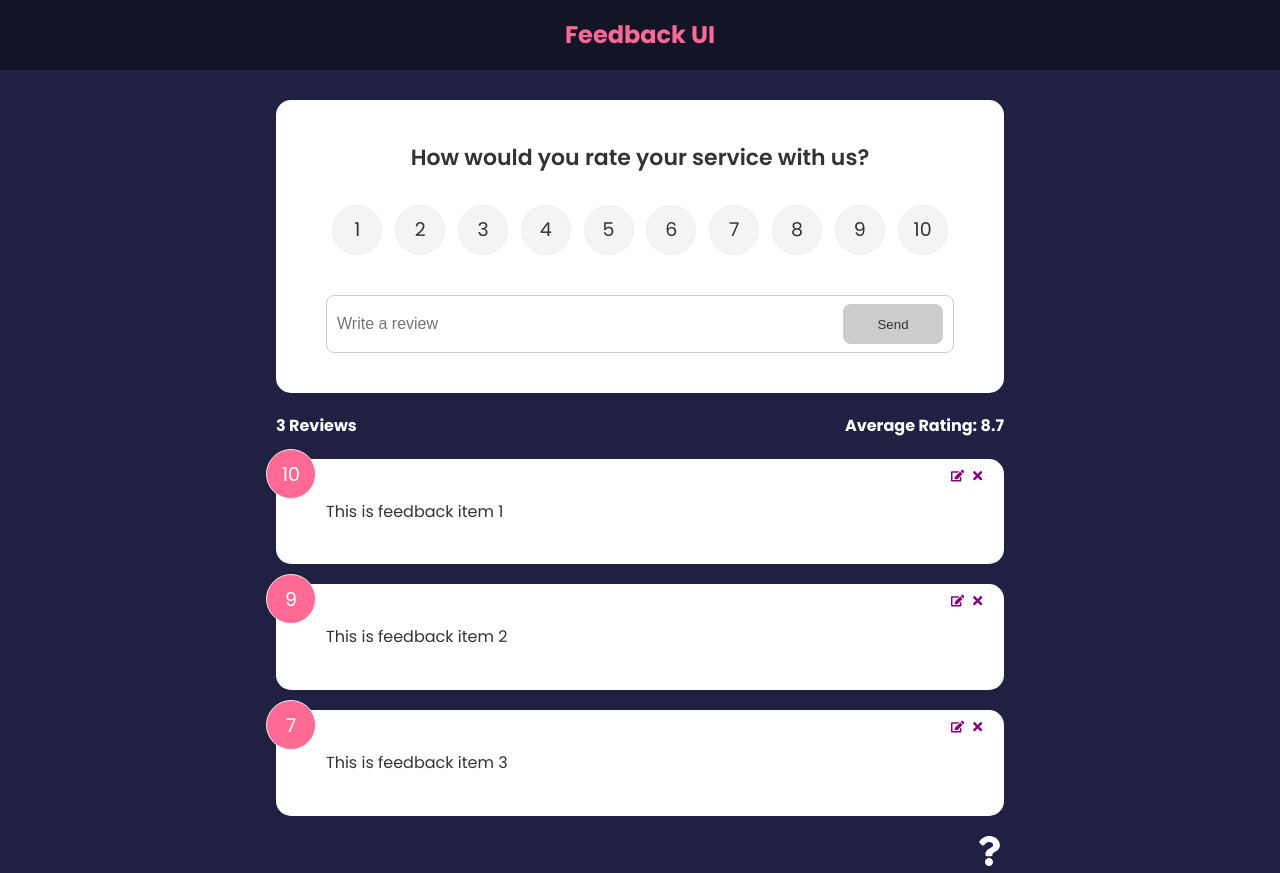
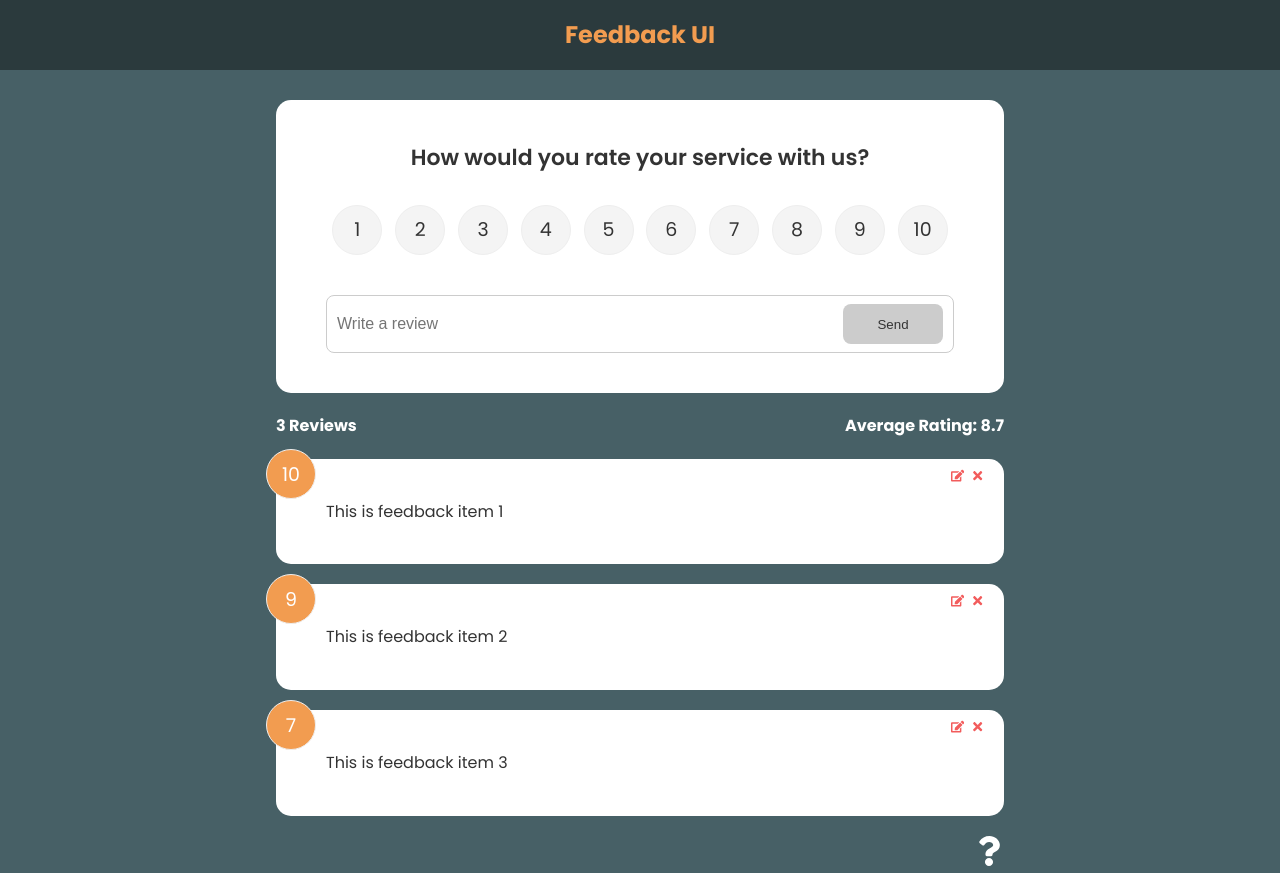
Before and after one commit to starchy-tato/feedback-app, a React (Create React App) app: page / in a window 1280 px wide. Built offline with nearby package versions, Linux system fonts and the light colour scheme.

Commit message:
update color styling

```diff
--- a/src/components/FeedbackItem.jsx
+++ b/src/components/FeedbackItem.jsx
@@ -11,10 +11,10 @@ function FeedbackItem({ item }) {
     <Card>
       <div className='num-display'>{item.rating}</div>
       <button onClick={() => deleteFeedback(item.id)} className='close'>
-        <FaTimes color='purple'/>
+        <FaTimes color='#f25c5c'/>
       </button>
       <button onClick={() => editFeedback(item)} className='edit'>
-        <FaEdit color='purple'/>
+        <FaEdit color='#f25c5c'/>
       </button>
       <div className='text-display'>{item.text}</div>
     </Card>
--- a/src/components/Header.jsx
+++ b/src/components/Header.jsx
@@ -19,7 +19,7 @@ function Header({ text, bgColor, textColor }) {
 Header.defaultProps = {
   text: 'Feedback UI',
   bgColor: 'rgba(0,0,0,0.4)',
-  textColor: '#ff6a95',
+  textColor: '#f29c50',
 }
 
 Header.propTypes = {
--- a/src/index.css
+++ b/src/index.css
@@ -8,7 +8,7 @@
 
 body {
     font-family: 'Poppins', sans-serif;
-    background-color: #202142;
+    background-color: #476066;
     color: #fff;
     line-height: 1.6;
 }
@@ -87,7 +87,7 @@ header {
 
 .rating li:hover,
 .num-display {
-    background: #ff6a95;
+    background: #f29c50;
     color: #fff;
 }
 
@@ -96,7 +96,7 @@ header {
 }
 
 [type='radio']:checked ~ label {
-    background: #ff6a95;
+    background: #f29c50;
     color: #fff;
 }
 
@@ -156,11 +156,11 @@ input:focus {
 }
 
 .btn-primary {
-    background-color: #202142;
+    background-color: #53518c;
 }
 
 .btn-secondary {
-    background: #ff6a95;
+    background: #f29c50;
 }
 
 .btn:hover {
@@ -200,7 +200,7 @@ input:focus {
 }
 
 .about-link a:hover {
-    color: #ff6a95;
+    color: #f29c50;
 }
 
 .about h1 {
```
